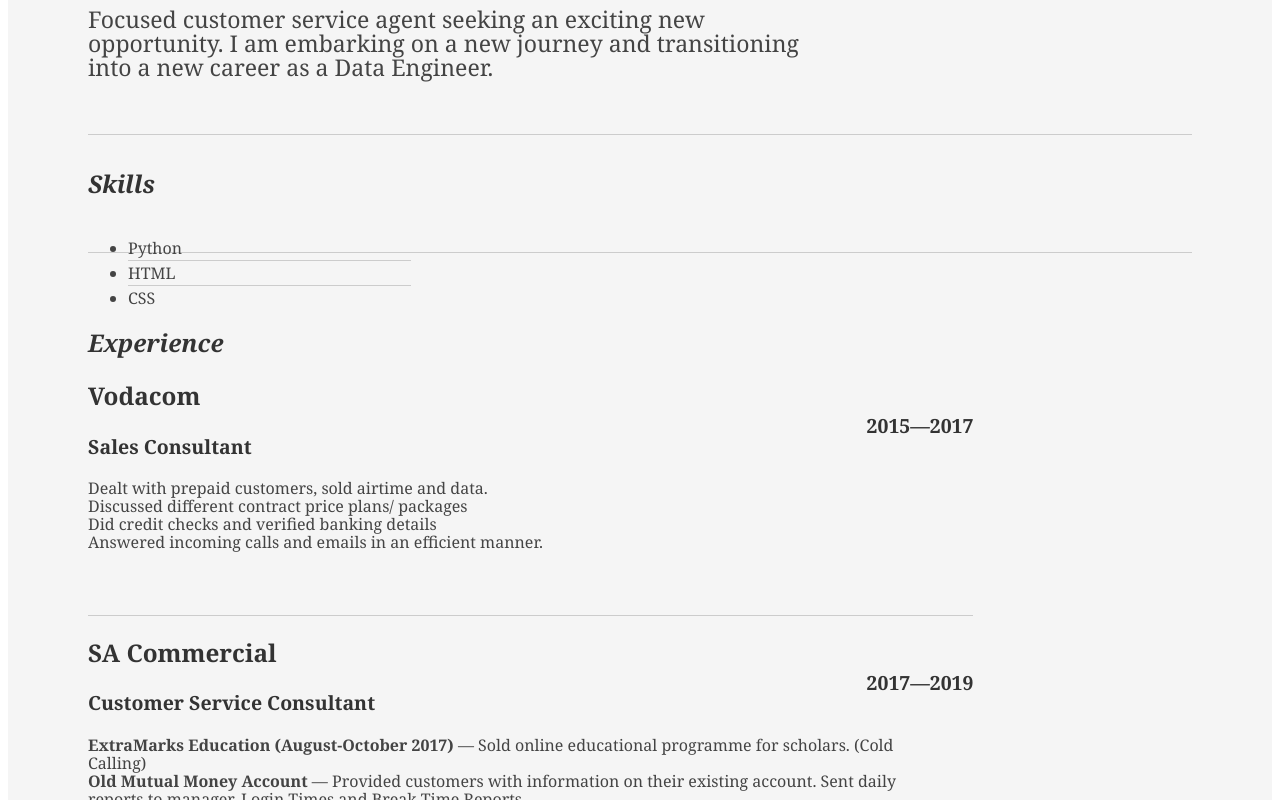
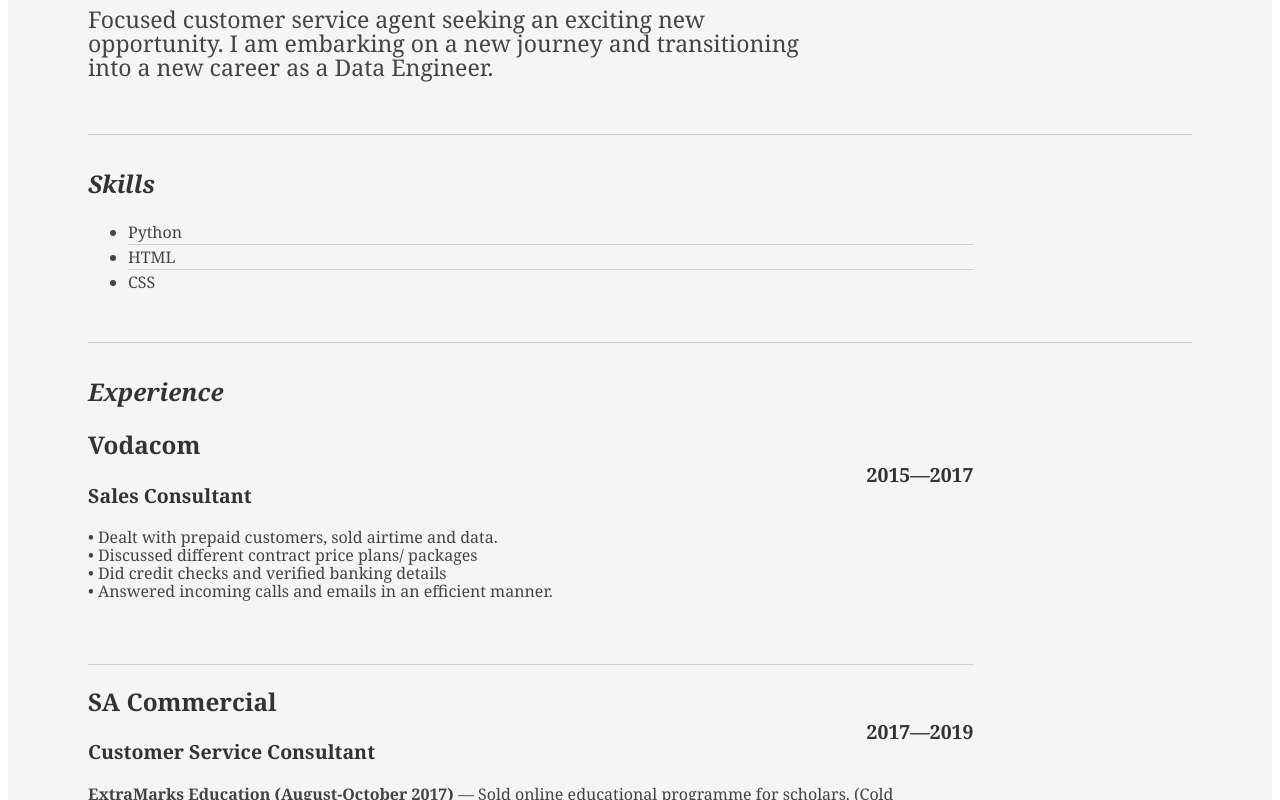
Before and after one commit to KaylinReed/simple-website, a plain HTML site: page index.html in a window 1280 px wide. Shown: the part 582-1382 px from the top of the page. Drawn offline with Linux system fonts and the light colour scheme; a small style sheet from the web is missing.

Commit message:
Layout changes

```diff
--- a/index.html
+++ b/index.html
@@ -36,8 +36,7 @@
 
 					<div class="yui-u">
 						<div class="contact-info">
-							<h3><i class="fa fa-envelope"> - <a
-										href="mailto:kaylinchardonnay96@icloud.com">kaylinchardonnay96@icloud.com</a></i>
+							<h3><i class="fa fa-envelope"> - <a href="mailto:kaylinchardonnay96@icloud.com">kaylinchardonnay96@icloud.com</a></i>
 							</h3>
 							<h3><i class="fa fa-linkedin-square"></i> - <a href="https://za.linkedin.com/in/kaylin-reed-73b45b115">Kaylin Reed</a></h3>
 							<h3><i class="fa fa-mobile-phone" style="font-size:24px"></i> - 067 850 8957</h3>
@@ -67,7 +66,7 @@
 								<h2>Skills</h2>
 							</div>
 							<div class="yui-u">
-								<ul class="talent">
+								<ul>
 									<li>Python</li>
 									<li>HTML</li>
 									<li class="last">CSS</li>
@@ -81,7 +80,7 @@
 
 							<div class="yui-u first">
 								<h2>Experience</h2>
-							</div><!--// .yui-u -->
+							</div>
 
 							<div class="yui-u">
 
@@ -90,10 +89,10 @@
 									<h3>Sales Consultant</h3>
 									<h4>2015&mdash;2017</h4>
 									<p>
-										Dealt with prepaid customers, sold airtime and data.<br>
-										Discussed different contract price plans/ packages<br>
-										Did credit checks and verified banking details<br>
-										Answered incoming calls and emails in an efficient manner.
+										• Dealt with prepaid customers, sold airtime and data.<br>
+										• Discussed different contract price plans/ packages<br>
+										• Did credit checks and verified banking details<br>
+										• Answered incoming calls and emails in an efficient manner.
 									</p>
 								</div>
 
```
